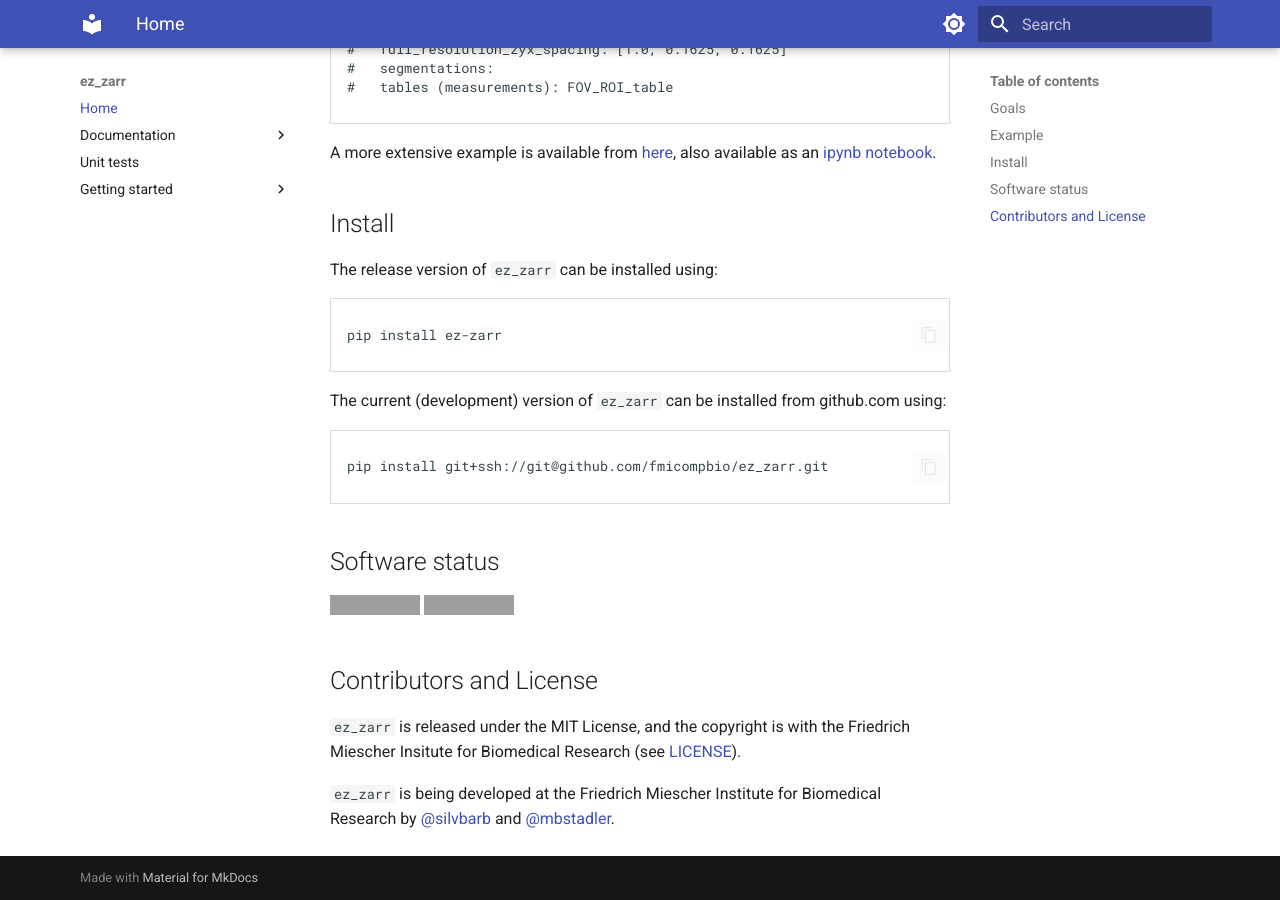
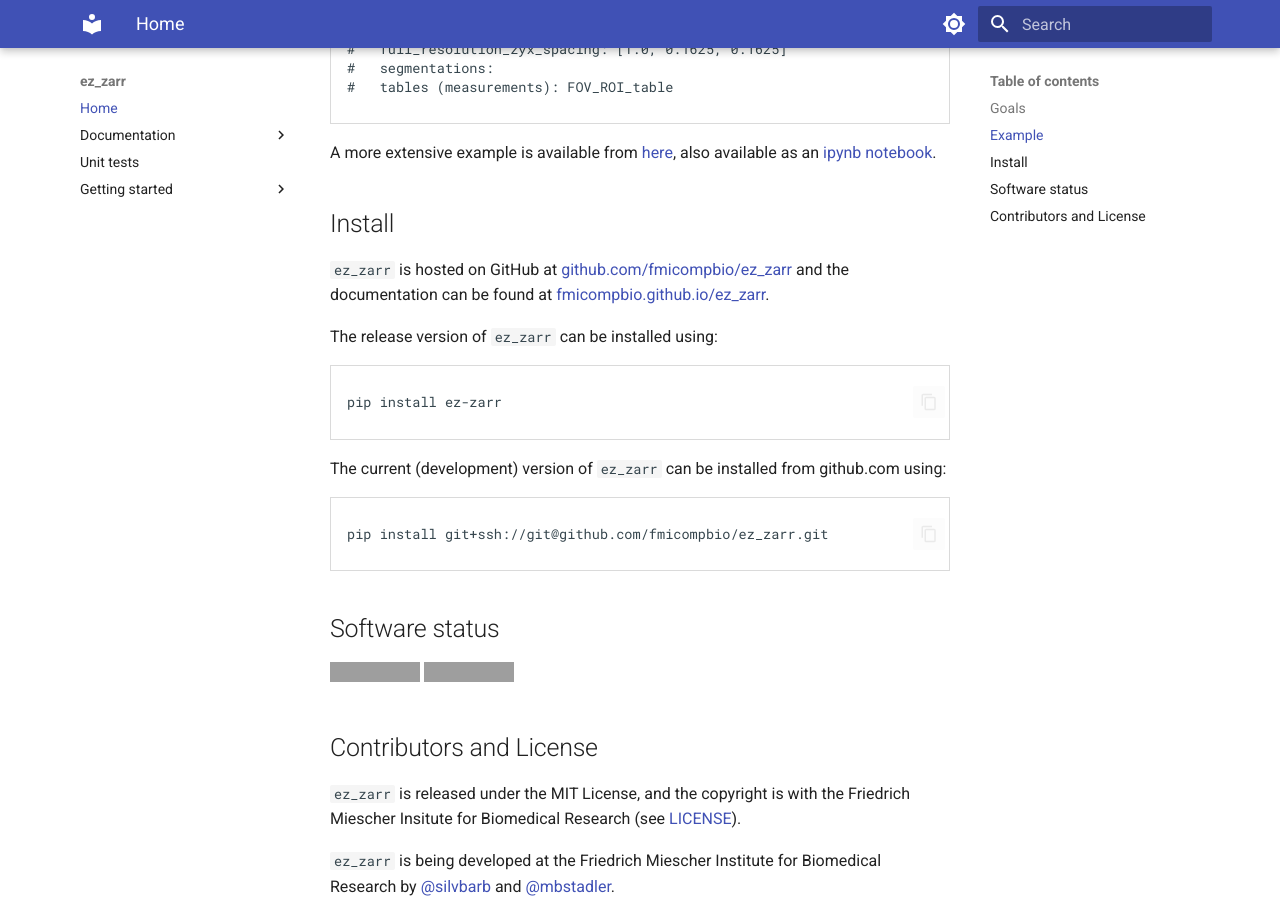
Before and after one commit to fmicompbio/ez_zarr, an MkDocs documentation site: the page built from docs/index.md, in a window 1280 px wide and 900 px high, scrolled down 970 px. Built offline with MkDocs 1.6.1 and Material for MkDocs 9.7.7, drawn with Linux system fonts in a browser that asks for light colours; grey boxes are pictures that could not be loaded.

Commit message:
add reference to GitHub to index.md
Co-authored-by: Silvia Barbiero <silvia.barbiero@gmail.com>
Co-authored-by: Charlotte Soneson <charlottesoneson@gmail.com>
Co-authored-by: Michael Stadler <stadler.michael@gmail.com>

````diff
--- a/docs/index.md
+++ b/docs/index.md
@@ -41,6 +41,9 @@ plate_3d
 A more extensive example is available from [here](https://fmicompbio.github.io/ez_zarr/getting_started_hcs_wrappers/), also available as an [ipynb notebook](https://fmicompbio.github.io/ez_zarr/getting_started_hcs_wrappers.ipynb).
 
 ## Install
+
+`ez_zarr` is hosted on GitHub at [github.com/fmicompbio/ez_zarr](https://github.com/fmicompbio/ez_zarr) and the documentation can be found at [fmicompbio.github.io/ez_zarr](https://fmicompbio.github.io/ez_zarr/).
+
 The release version of `ez_zarr` can be installed using:
 ```
 pip install ez-zarr
````
